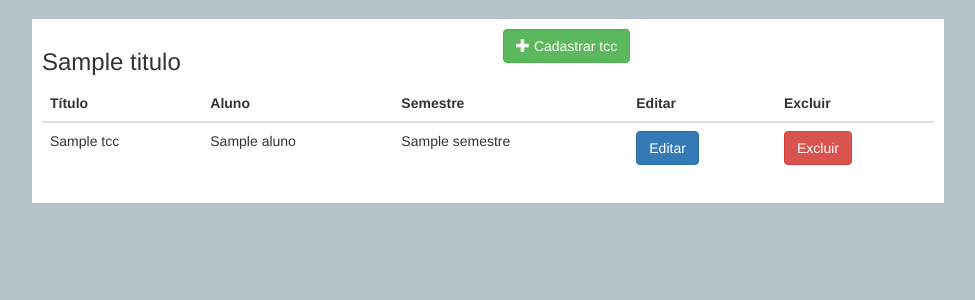
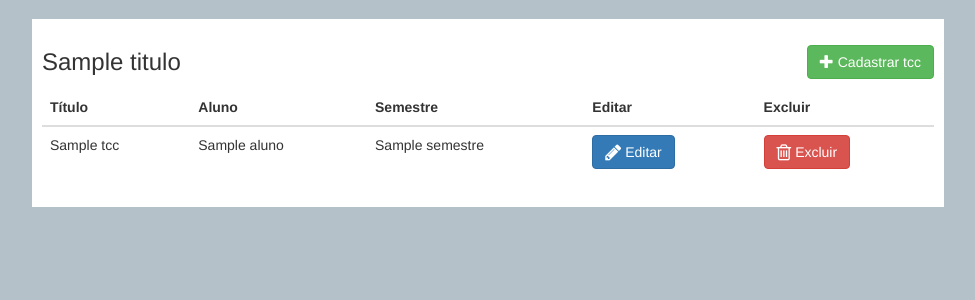
Before and after one commit to julianivn/sistemaTCC, a PHP site: template src/SistemaTCC/View/tcc/listar.twig in a window 1280 px wide. Shown: the part 81-381 px from the top of the page, without its empty margins (152-1127 px from the left). Run offline with PHP 8.4, Linux system fonts and the light colour scheme; the template is opened without the code that fills it: most values are stand-ins (such as "Sample title", 1, 10 or a date in 2020); some libraries are stand-ins or nearby versions.

Commit message:
formatando formulario tcc

```diff
--- a/src/SistemaTCC/View/tcc/listar.twig
+++ b/src/SistemaTCC/View/tcc/listar.twig
@@ -1,5 +1,7 @@
 {% extends 'layout.twig' %}
-
+{% block styles %}
+  <link rel="stylesheet" href="./app/tcc/listar.css">
+{% endblock %}
 {% block content %}
 	<div class="row">
 		<div class="col-sm-6 col-xs-12">
@@ -28,10 +30,16 @@
                 <td>{{ tcc.getAluno() }}</td>
                 <td>{{ tcc.getSemestre() }}</td>
                 <td>
-                    <a href="/tcc/editar/{{ tcc.getId() }}" class="btn btn-primary">Editar</a>
+                    <a href="/tcc/editar/{{ tcc.getId() }}" class="btn btn-primary">
+						<i class="fa fa-pencil fa-lg" aria-hidden="true"></i>
+						<span class="hidden-xs">Editar</span>
+					</a>
                 </td>
                 <td>
-                    <button data-id="{{ tcc.getId() }}" class="excluir btn btn-danger">Excluir</button>
+                    <button data-id="{{ tcc.getId() }}" class="excluir btn btn-danger">
+						<i class="fa fa-trash-o fa-lg" aria-hidden="true"></i>
+						<span class="hidden-xs">Excluir</span>
+					</button>
                 </td>
             </tr>
         {% endfor %}
```
